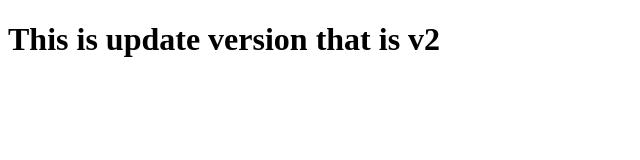
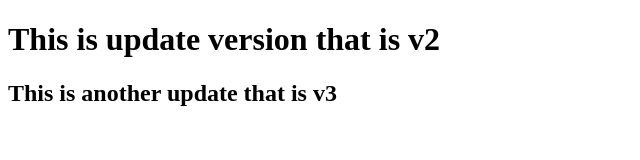
Before and after one commit to rkpstuff/myrepo, a plain HTML site: page index.html in a window 1280 px wide. Shown: the whole page, without its empty margins (0-640 px from the left). Drawn offline with Linux system fonts and the light colour scheme.

Commit message:
Updated version that is v3

```diff
--- a/index.html
+++ b/index.html
@@ -7,5 +7,6 @@
 </head>
 <body>
     <h1>This is update version that is v2</h1>
+    <h2>This is another update that is v3</h2>
 </body>
 </html>
```
